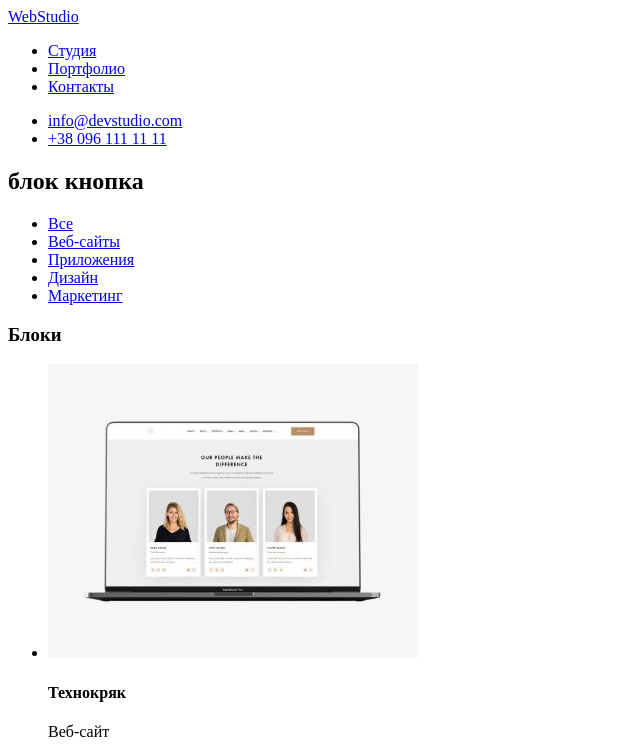
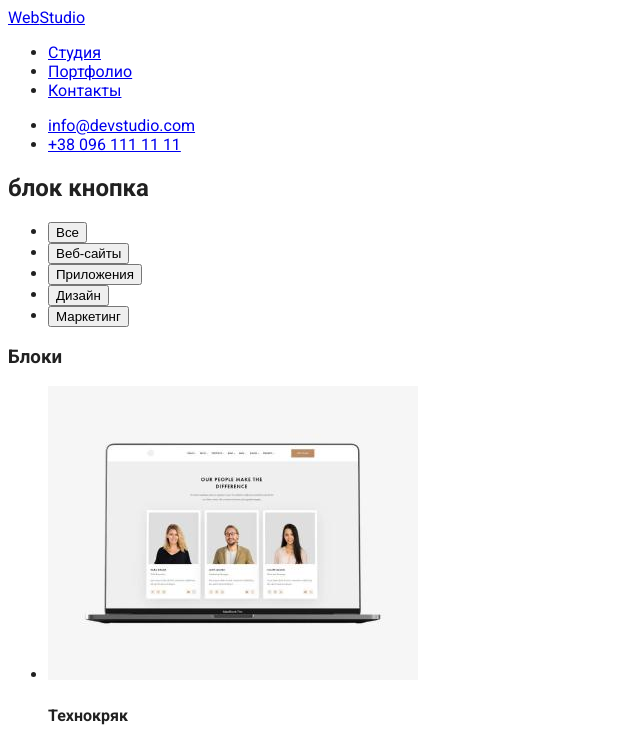
Before and after one commit to Robertdoms/goit-markup-hw-02, a plain HTML site: page portfolio.html in a window 1280 px wide. Shown: the top 746 px of the page, without its empty margins (0-640 px from the left). Drawn offline with Linux system fonts and the light colour scheme.

Commit message:
Updade portfolio.html

```diff
--- a/portfolio.html
+++ b/portfolio.html
@@ -4,16 +4,26 @@
     <meta charset="utf-8" />
     <meta http-equiv="x-ua-compatible" content="ie=edge" />
     <title>Portfolio</title>
+
+    <link rel="preconnect" href="https://fonts.googleapis.com" />
+    <link rel="preconnect" href="https://fonts.gstatic.com" crossorigin />
+    <link
+      href="https://fonts.googleapis.com/css2?family=Raleway:wght@700&family=Roboto:wght@400;500;700;900&display=swap"
+      rel="stylesheet"
+    />
+
+    <link rel="stylesheet" href="./css/styles.css" />
+    <link rel="stylesheet" href="./css/styles.css" />
   </head>
 
   <body>
     <header>
       <nav>
-        <a href="./index.html"> WebStudio </a>
+        <a href="./index.html"><span>Web</span>Studio </a>
         <ul>
-          <li><a href="./index.html" type="button">Студия</a></li>
-          <li><a href="./portfolio.html" type="button">Портфолио</a></li>
-          <li><a href="#" type="button">Контакты</a></li>
+          <li><a href="./index.html">Студия</a></li>
+          <li><a href="./portfolio.html">Портфолио</a></li>
+          <li><a href="#">Контакты</a></li>
         </ul>
       </nav>
       <ul>
@@ -22,17 +32,27 @@
       </ul>
     </header>
     <main>
-      <section class="">
+      <section class="button">
         <h2>блок кнопка</h2>
         <ul>
-          <li><a href="#">Все</a></li>
-          <li><a href="#">Веб-сайты</a></li>
-          <li><a href="#">Приложения</a></li>
-          <li><a href="#">Дизайн</a></li>
-          <li><a href="#">Маркетинг</a></li>
+          <li>
+            <input class="favorite styled" type="button" value="Все" />
+          </li>
+          <li>
+            <input class="favorite styled" type="button" value="Веб-сайты" />
+          </li>
+          <li>
+            <input class="favorite styled" type="button" value="Приложения" />
+          </li>
+          <li>
+            <input class="favorite styled" type="button" value="Дизайн" />
+          </li>
+          <li>
+            <input class="favorite styled" type="button" value="Маркетинг" />
+          </li>
         </ul>
       </section>
-      <section class="">
+      <section class="Blocks">
         <h3>Блоки</h3>
         <ul>
           <li>
@@ -114,7 +134,7 @@
       </section>
     </main>
     <footer>
-      <a href="./index.html"> WebStudio </a>
+      <a href="./index.html"><span>Web</span>Studio </a>
       <address>
         <ul>
           <li>
```
